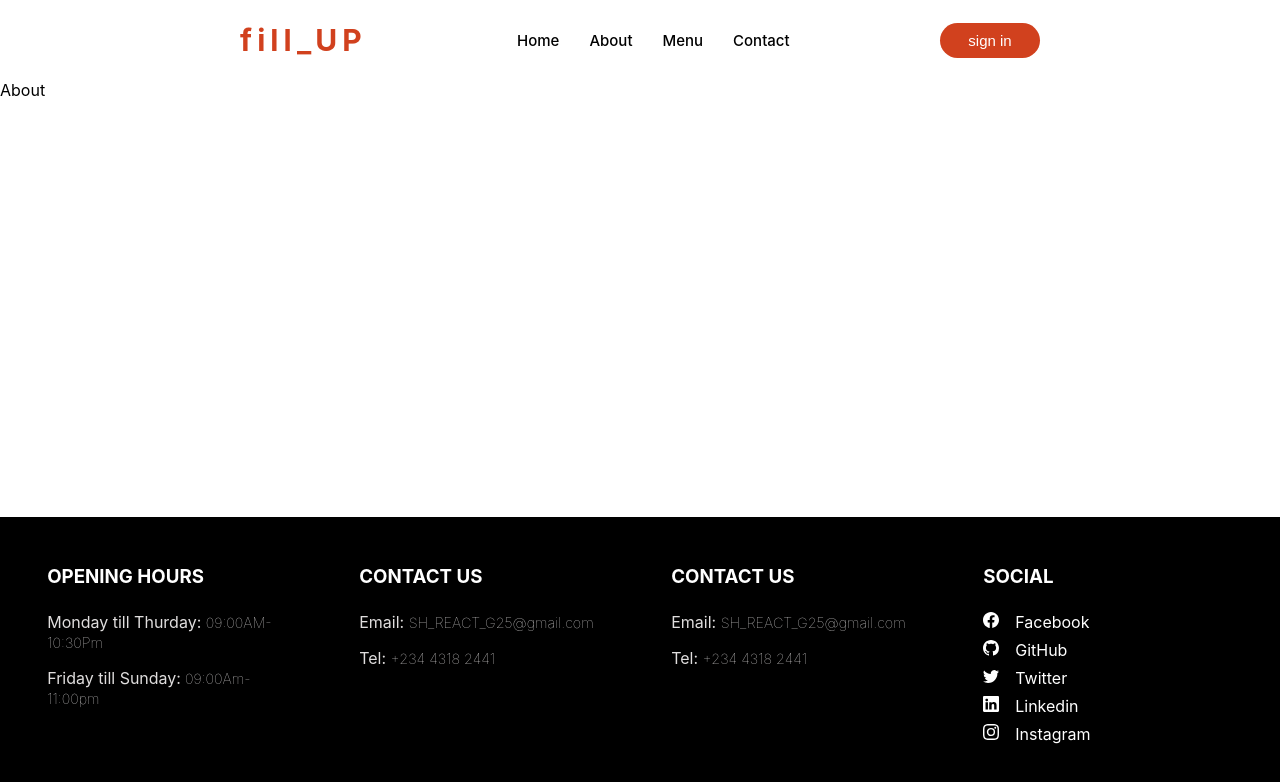
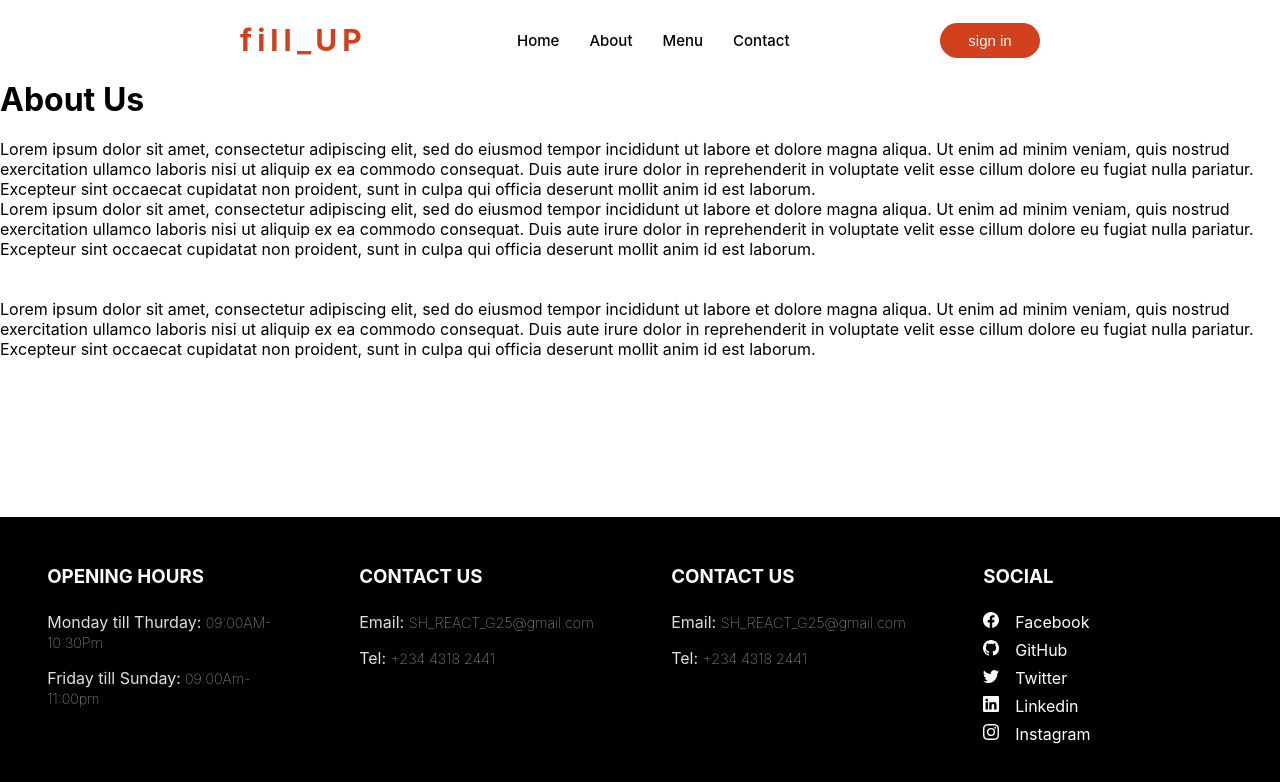
Before and after one commit to wisdom-uzo/REACT-SH-G25_PROJECT1, a React (Create React App) app: page /about in a window 1280 px wide. Shown: the top 782 px of the page. Built offline with nearby package versions, Linux system fonts and the light colour scheme.

Commit message:
Put in some content on the about.js file

```diff
--- a/src/components/About.js
+++ b/src/components/About.js
@@ -2,7 +2,36 @@
 
 const About = () => {
   return (
-    <div>About</div>
+    <div>
+      <h1>About Us</h1>
+
+      <div className="about-box">
+        <img className="about-img" src="" alt="" />
+        <p className="about-text">Lorem ipsum dolor sit amet, consectetur adipiscing elit, sed do eiusmod tempor
+        incididunt ut labore et dolore magna aliqua. Ut enim ad minim veniam, quis nostrud exercitation ullamco
+        laboris nisi ut aliquip ex ea commodo consequat. Duis aute irure dolor in reprehenderit in voluptate velit
+        esse cillum dolore eu fugiat nulla pariatur. Excepteur sint occaecat cupidatat non proident, sunt in culpa
+        qui officia deserunt mollit anim id est laborum.</p>
+      </div>
+
+      <div className="about-box">
+        <p className="about-text">Lorem ipsum dolor sit amet, consectetur adipiscing elit, sed do eiusmod tempor
+        incididunt ut labore et dolore magna aliqua. Ut enim ad minim veniam, quis nostrud exercitation ullamco
+        laboris nisi ut aliquip ex ea commodo consequat. Duis aute irure dolor in reprehenderit in voluptate velit
+        esse cillum dolore eu fugiat nulla pariatur. Excepteur sint occaecat cupidatat non proident, sunt in culpa
+        qui officia deserunt mollit anim id est laborum.</p>
+        <img className="about-img" src="" alt="" />
+      </div>
+
+      <div className="about-box">
+        <img className="about-img" src="" alt="" />
+        <p className="about-text">Lorem ipsum dolor sit amet, consectetur adipiscing elit, sed do eiusmod tempor
+        incididunt ut labore et dolore magna aliqua. Ut enim ad minim veniam, quis nostrud exercitation ullamco
+        laboris nisi ut aliquip ex ea commodo consequat. Duis aute irure dolor in reprehenderit in voluptate velit
+        esse cillum dolore eu fugiat nulla pariatur. Excepteur sint occaecat cupidatat non proident, sunt in culpa
+        qui officia deserunt mollit anim id est laborum.</p>
+      </div>
+    </div>
   )
 }
 
```
